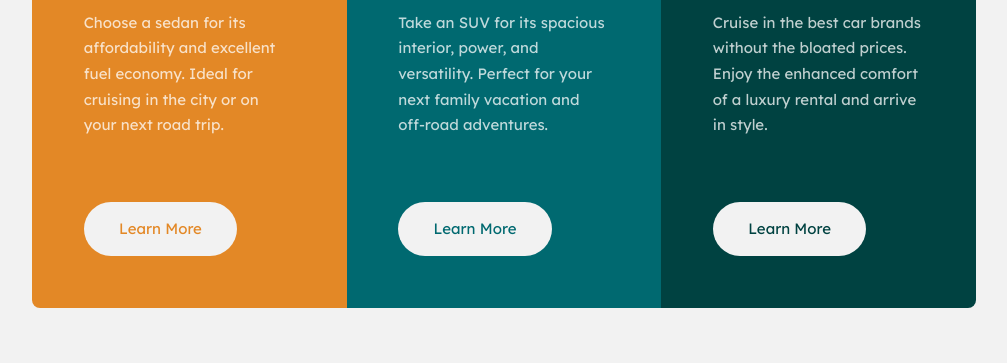
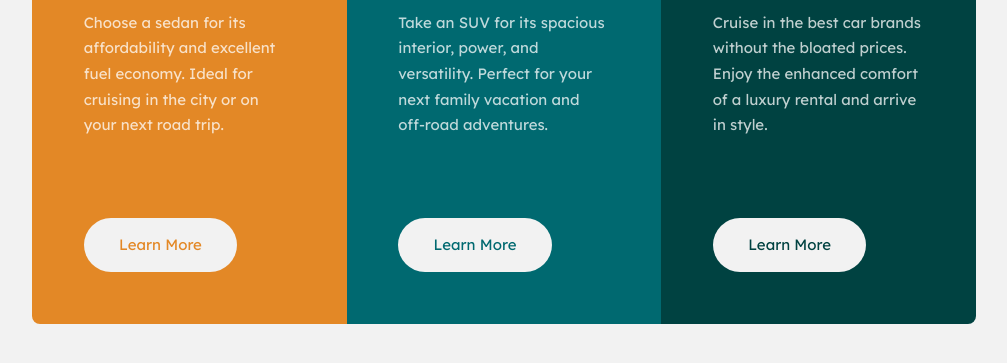
Before and after one commit to nmnjnklc/3-column-preview-card-component, a plain HTML site: page index.html in a window 1280 px wide. Shown: the part 359-722 px from the top of the page, without its empty margins (136-1143 px from the left). Drawn offline with Linux system fonts and the light colour scheme.

Commit message:
blah blah

```diff
--- a/main.css
+++ b/main.css
@@ -15,7 +15,7 @@ body {
 }
 
 .card {
-  margin-top: 2rem;
+  margin-top: 3rem;
   display: flex;
   flex-direction: row;
   padding: 2rem 0;
@@ -68,7 +68,7 @@ button {
   font-size: 15px;
   background-color: #f2f2f2;
   padding: 1rem 2rem;
-  margin-top: 2rem;
+  margin-top: 3rem;
   font-family: "Lexend Deca", sans-serif;
   cursor: pointer;
 }
```
